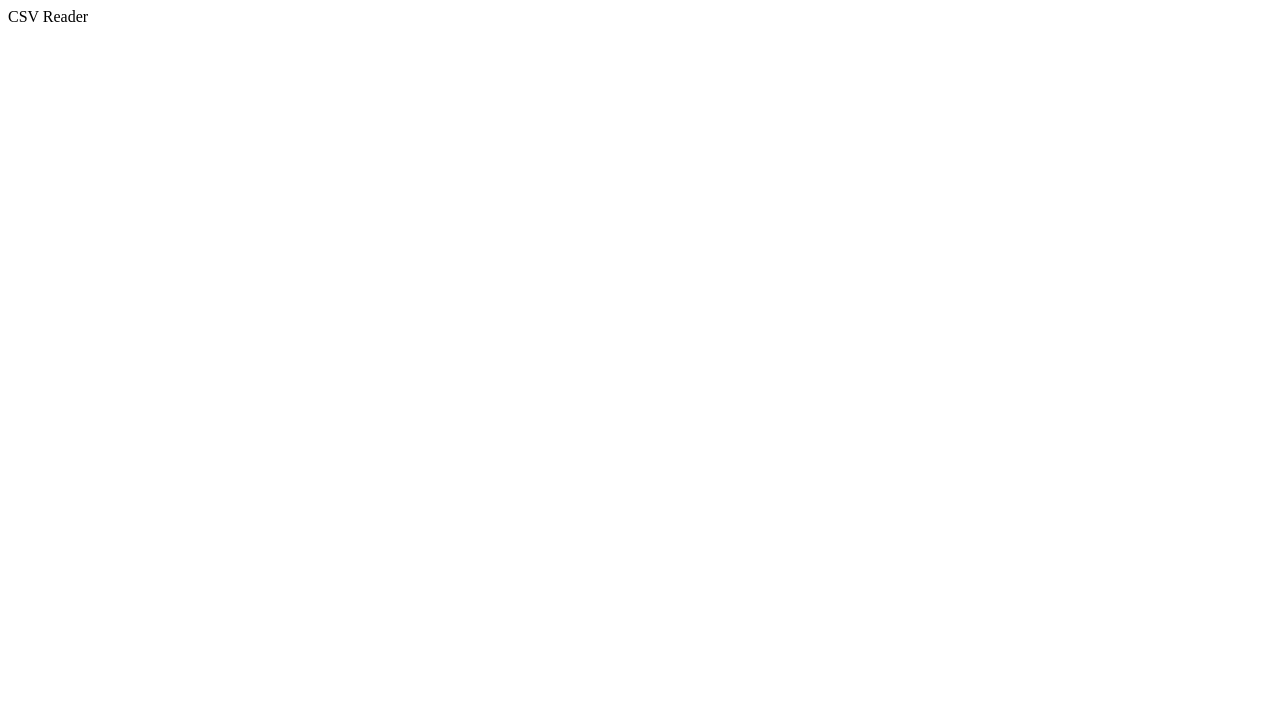
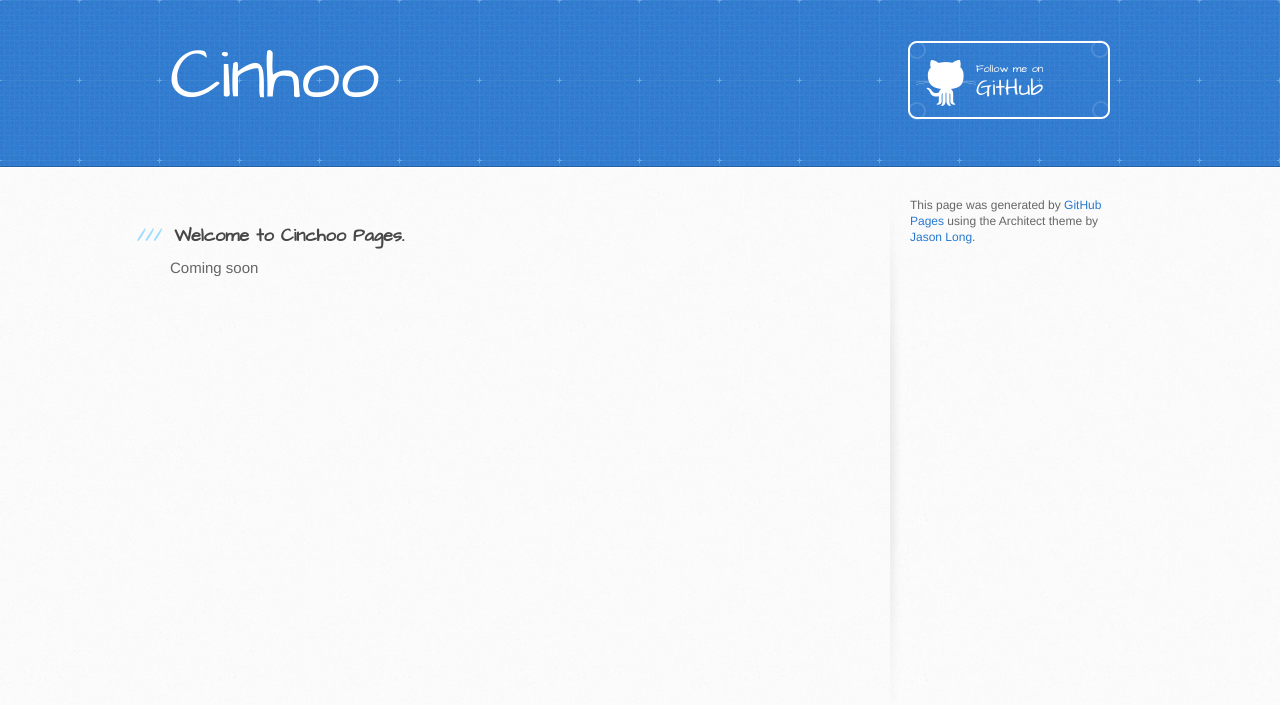
Before and after one commit to Cinchoo/cinchoo.github.io, a plain HTML site: page CSVReader.html in a window 1280 px wide. Drawn offline with Linux system fonts and the light colour scheme.

Commit message:
Update CSVReader.html

```diff
--- a/CSVReader.html
+++ b/CSVReader.html
@@ -1 +1,47 @@
-CSV Reader
+<!DOCTYPE html>
+<html>
+  <head>
+    <meta charset='utf-8'>
+    <meta http-equiv="X-UA-Compatible" content="chrome=1">
+    <meta name="viewport" content="width=device-width, initial-scale=1, maximum-scale=1">
+    <link href='https://fonts.googleapis.com/css?family=Architects+Daughter' rel='stylesheet' type='text/css'>
+    <link rel="stylesheet" type="text/css" href="stylesheets/stylesheet.css" media="screen">
+    <link rel="stylesheet" type="text/css" href="stylesheets/github-light.css" media="screen">
+    <link rel="stylesheet" type="text/css" href="stylesheets/print.css" media="print">
+
+    <!--[if lt IE 9]>
+    <script src="//html5shiv.googlecode.com/svn/trunk/html5.js"></script>
+    <![endif]-->
+
+    <title>Cinhoo by Cinchoo</title>
+  </head>
+
+  <body>
+    <header>
+      <div class="inner">
+        <h1>Cinhoo</h1>
+        <h2></h2>
+        <a href="https://github.com/Cinchoo" class="button"><small>Follow me on</small> GitHub</a>
+      </div>
+    </header>
+
+    <div id="content-wrapper">
+      <div class="inner clearfix">
+        <section id="main-content">
+          <h3>
+<a id="welcome-to-cinchoo-pages" class="anchor" href="#welcome-to-cinchoo-pages" aria-hidden="true"><span aria-hidden="true" class="octicon octicon-link"></span></a>Welcome to Cinchoo Pages.</h3>
+
+<p>Coming soon</p>
+        </section>
+
+        <aside id="sidebar">
+
+
+          <p>This page was generated by <a href="https://pages.github.com">GitHub Pages</a> using the Architect theme by <a href="https://twitter.com/jasonlong">Jason Long</a>.</p>
+        </aside>
+      </div>
+    </div>
+
+
+  </body>
+</html>
```
